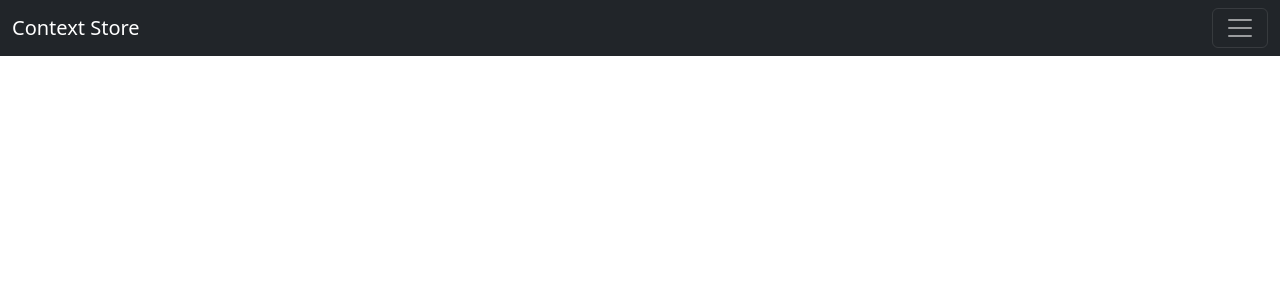
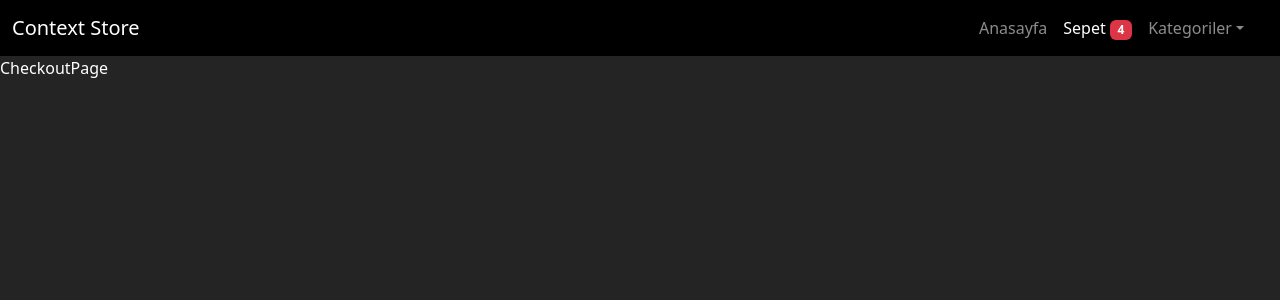
Before and after one commit to buseserinol/context-store-react-example, a React (Vite) app: page /checkout in a window 1280 px wide. Shown: the top 300 px of the page. Built offline with nearby package versions, Linux system fonts and the light colour scheme; no server answers.

Commit message:
a provider has been added using Context API and useContext.

```diff
--- a/package.json
+++ b/package.json
@@ -10,6 +10,7 @@
     "preview": "vite preview"
   },
   "dependencies": {
+    "axios": "^1.6.7",
     "bootstrap": "^5.3.2",
     "react": "^18.2.0",
     "react-dom": "^18.2.0",
--- a/src/App.jsx
+++ b/src/App.jsx
@@ -1,13 +1,14 @@
 import { BrowserRouter, Routes, Route } from "react-router-dom";
 import Header from "./components/Header";
-
+import HomePage from "./pages/HomePage";
+import CheckoutPage from "./pages/CheckoutPage";
 function App() {
   return (
     <BrowserRouter>
       <Header />
       <Routes>
-        <Route path="/" element={<h1>Anasayfa</h1>}></Route>
-        <Route path="/checkout" element={<h1>Sepet</h1>}></Route>
+        <Route path="/" element={<HomePage />}></Route>
+        <Route path="/checkout" element={<CheckoutPage />}></Route>
       </Routes>
     </BrowserRouter>
   );
--- a/src/components/Header.jsx
+++ b/src/components/Header.jsx
@@ -1,12 +1,12 @@
-import { Link } from "react-router-dom";
+import { Link, NavLink } from "react-router-dom";
 
 const Header = () => {
   return (
-    <nav className="navbar navbar-dark bg-dark fixed-top">
+    <nav className="navbar navbar-dark bg-black sticky-top navbar-expand-md">
       <div className="container-fluid">
-        <Link className="navbar-brand" to="/">
+        <NavLink className="navbar-brand" to="/">
           Context Store
-        </Link>
+        </NavLink>
         <button
           className="navbar-toggler"
           type="button"
@@ -37,18 +37,18 @@ const Header = () => {
           <div className="offcanvas-body">
             <ul className="navbar-nav justify-content-end flex-grow-1 pe-3">
               <li className="nav-item">
-                <Link className="nav-link" to="/">
+                <NavLink className="nav-link" to="/">
                   Anasayfa
-                </Link>
+                </NavLink>
               </li>
               <li className="nav-item">
-                <Link className="nav-link" to="/checkout">
+                <NavLink className="nav-link" to="/checkout">
                   <span>Sepet</span>
                   <span className="badge bg-danger ms-1">4</span>
-                </Link>
+                </NavLink>
               </li>
               <li className="nav-item dropdown">
-                <Link
+                <NavLink
                   className="nav-link dropdown-toggle"
                   to="/"
                   role="button"
@@ -56,24 +56,11 @@ const Header = () => {
                   aria-expanded="false"
                 >
                   Kategoriler
-                </Link>
+                </NavLink>
                 <ul className="dropdown-menu dropdown-menu-dark">
                   <li>
                     <a className="dropdown-item" href="#">
-                      Action
-                    </a>
-                  </li>
-                  <li>
-                    <a className="dropdown-item" href="#">
-                      Another action
-                    </a>
-                  </li>
-                  <li>
-                    <hr className="dropdown-divider" />
-                  </li>
-                  <li>
-                    <a className="dropdown-item" href="#">
-                      Something else here
+                      Kategori
                     </a>
                   </li>
                 </ul>
--- /dev/null
+++ b/src/components/Loader.jsx
@@ -0,0 +1,11 @@
+const Loader = () => {
+  return (
+    <div className="text-center mt-3">
+      <div className="spinner-border" role="status">
+        <span className="visually-hidden">Loading...</span>
+      </div>
+    </div>
+  );
+};
+
+export default Loader;
--- /dev/null
+++ b/src/context/productContext.jsx
@@ -0,0 +1,22 @@
+import { createContext, useEffect, useState } from "react";
+import axios from "axios";
+
+export const ProductContext = createContext();
+
+export function ProductProvider({ children }) {
+  const [products, setProducts] = useState(null);
+  const [category, setCategory] = useState(null);
+
+  useEffect(() => {
+    axios
+      .get("https://fakestoreapi.com/products")
+      .then((res) => setProducts(res.data))
+      .catch((err) => console.log(err));
+  }, []);
+
+  return (
+    <ProductContext.Provider value={{ products, category }}>
+      {children}
+    </ProductContext.Provider>
+  );
+}
--- a/src/index.css
+++ b/src/index.css
@@ -0,0 +1,6 @@
+body {
+  color: white;
+  background-color: #242424;
+  min-height: 100vh;
+  margin: 0;
+}
--- a/src/main.jsx
+++ b/src/main.jsx
@@ -4,9 +4,12 @@ import App from "./App.jsx";
 import "bootstrap/dist/css/bootstrap.min.css";
 import "bootstrap/dist/js/bootstrap.js";
 import "./index.css";
+import { ProductProvider } from "./context/productContext.jsx";
 
 ReactDOM.createRoot(document.getElementById("root")).render(
   <React.StrictMode>
-    <App />
+    <ProductProvider>
+      <App />
+    </ProductProvider>
   </React.StrictMode>
 );
--- /dev/null
+++ b/src/pages/CheckoutPage.jsx
@@ -0,0 +1,5 @@
+const CheckoutPage = () => {
+  return <div>CheckoutPage</div>;
+};
+
+export default CheckoutPage;
--- /dev/null
+++ b/src/pages/HomePage.jsx
@@ -0,0 +1,18 @@
+import { useContext } from "react";
+import { ProductContext } from "../context/productContext";
+import Loader from "../components/Loader";
+const HomePage = () => {
+  //abone olma işlemi
+  const { products } = useContext(ProductContext);
+  console.log(products);
+  return (
+    <div>
+      {!products && <Loader />}
+      {products?.map((urun) => (
+        <h1>Kart</h1>
+      ))}
+    </div>
+  );
+};
+
+export default HomePage;
```
Also changed, not shown: 1 other file (tests, documents, lock files or other folders).
